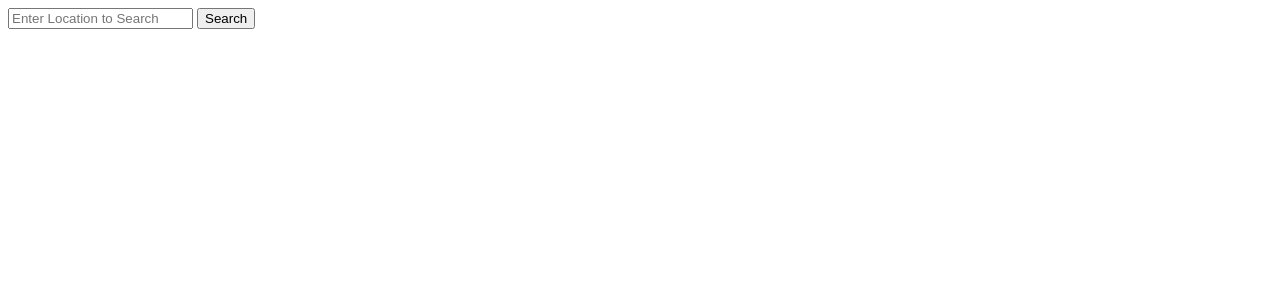
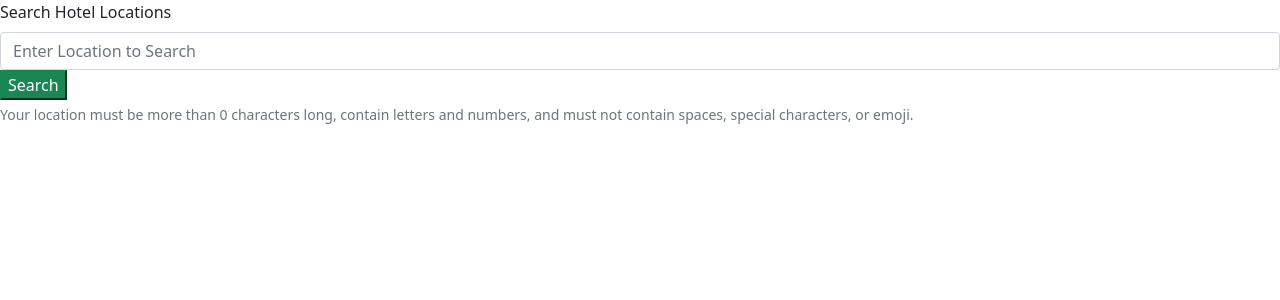
Before and after one commit to Engnation/Intro-to-Selenium, a Flask app: page / in a window 1280 px wide. Shown: the top 300 px of the page. Run offline with Flask 2, Linux system fonts and the light colour scheme.

Commit message:
add some bootstrap css updates

```diff
--- a/FLASK-API/app.py
+++ b/FLASK-API/app.py
@@ -49,13 +49,19 @@ def scrape_booking(location):
     search_btn_el = browser.find_element_by_css_selector('button.sb-searchbox__button')
     search_btn_el.click()
 
+    import time
+    time.sleep(3)
+
     # read results
     list = []
-    result_els = browser.find_elements_by_css_selector('div.sr_item')
-    for result in result_els:
-        name_el = result.find_element_by_class_name('sr-hotel__name')
+    result_names = browser.find_elements_by_css_selector('div.sr_item')
+    result_imgs = browser.find_elements_by_css_selector('img.hotel_image')
+    photo_links = browser.find_elements_by_css_selector('a.sr_item_photo_link')
+    for n, i, p in zip(result_names, result_imgs, photo_links):
+        name_el = n.find_element_by_class_name('sr-hotel__name')
         hotel_obj = {}
         hotel_obj['name'] = name_el.text
+        hotel_obj['image'] = {"img": i.get_attribute("src"), 'link': p.get_attribute('href')}
         list.append(hotel_obj)
 
     # close Chrome session
--- a/FLASK-API/templates/index.html
+++ b/FLASK-API/templates/index.html
@@ -3,13 +3,19 @@
 <head>
     <meta charset="UTF-8">
     <meta name="viewport" content="width=device-width, initial-scale=1.0">
+<link href="https://cdn.jsdelivr.net/npm/bootstrap@5.0.0-beta1/dist/css/bootstrap.min.css" rel="stylesheet" integrity="sha384-giJF6kkoqNQ00vy+HMDP7azOuL0xtbfIcaT9wjKHr8RbDVddVHyTfAAsrekwKmP1" crossorigin="anonymous">
     <title>Hotel Search</title>
 </head>
 <body>
-    <form action="{{ url_for('index') }}" method="POST">
-        <input type="text" name="search_location" placeholder="Enter Location to Search"/>
-        <button type="submit">Search</button>
-    </form>
+
+
+<form action="{{ url_for('index') }}" method="POST">
+	<label class='form-label'>Search Hotel Locations</label>
+        <input type="text" name="search_location"class='form-control' placeholder="Enter Location to Search"/>
+        <button type="submit" class='butn btn-success'>Search</button>
+ <div class="form-text">
+  Your location must be more than 0 characters long, contain letters and numbers, and must not contain spaces, special characters, or emoji.
+</div>
 
     <p>{{ message }}</p>
 
@@ -17,11 +23,19 @@
     <p>Found {{ hotels|count }} results</p>
     {% endif %}
 
-    <ul>
-        {% for hotel in hotels %}
-            <li>{{ hotel['name'] }}</li>
-        {% endfor %}
-    </ul>
+    {% for hotel in hotels %}
+    <div class='text-center'>
+        <figure class="figure">
+            <a href="{{ hotel['image']['link'] }}">
+            <img src="{{ hotel['image']['img'] }}" class="rounded figure-img img-fluid rounded" alt="hotel image">
+            </a>
+            <figcaption class="figure-caption">{{ hotel['name'] }}</figcaption>
+        </figure>
+    </div>
+    <hr>
+    {% endfor %}
 
+    <!-- JavaScript Bundle with Popper -->
+<script src="https://cdn.jsdelivr.net/npm/bootstrap@5.0.0-beta1/dist/js/bootstrap.bundle.min.js" integrity="sha384-ygbV9kiqUc6oa4msXn9868pTtWMgiQaeYH7/t7LECLbyPA2x65Kgf80OJFdroafW" crossorigin="anonymous"></script>
 </body>
 </html>
```
